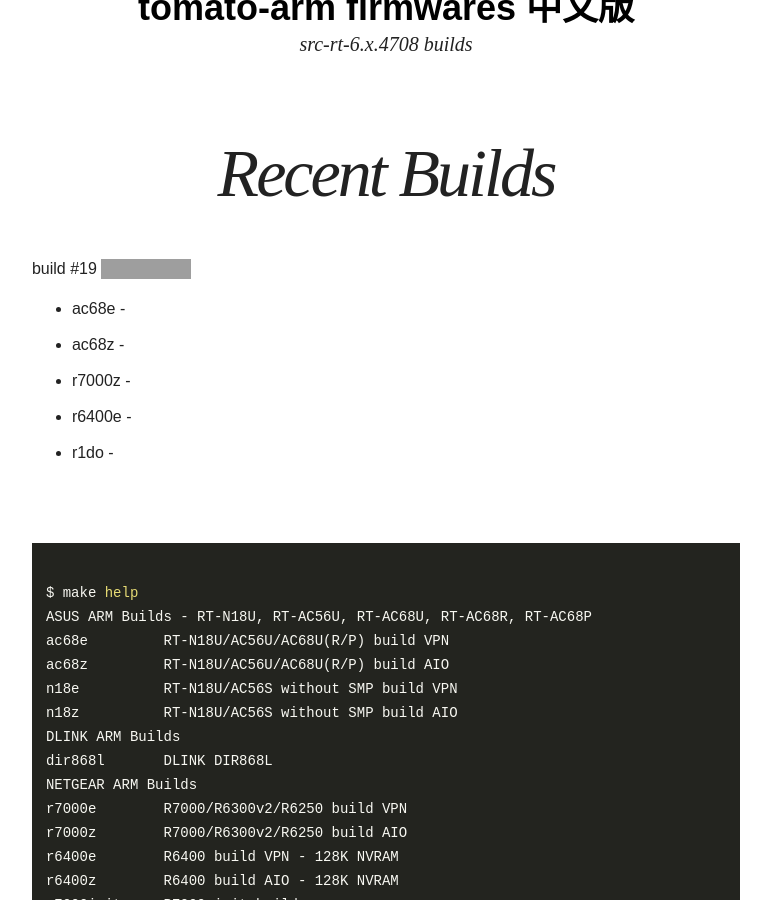
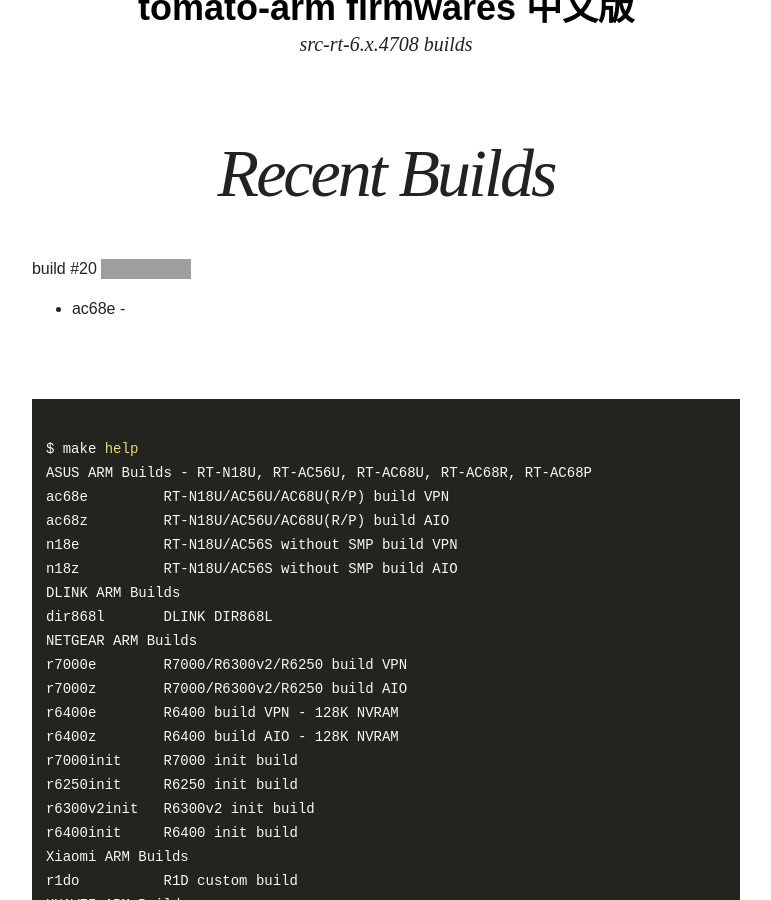
Before and after one commit to oglopss/tomato-arm-ci-jekyll, a Jekyll site: the page built from index.html, in a window 1280 px wide and 900 px high, scrolled down 339 px. Shown: the whole window, without its empty margins (254-1025 px from the left). Built offline with Jekyll 4.4.1, drawn with Linux system fonts in a browser that asks for light colours; nearby versions of some CDN libraries; grey boxes are pictures that could not be loaded.

Commit message:
Travis build 20 ac68e pushed to gh-pages

```diff
--- a/_data/ss.yml
+++ b/_data/ss.yml
@@ -1,7 +1,3 @@
-build: 19
+build: 20
 files:
   - 0001 ac68e
-  - 0005 r1do
-  - 0002 ac68z
-  - 0004 r6400e
-  - 0003 r7000z
```
